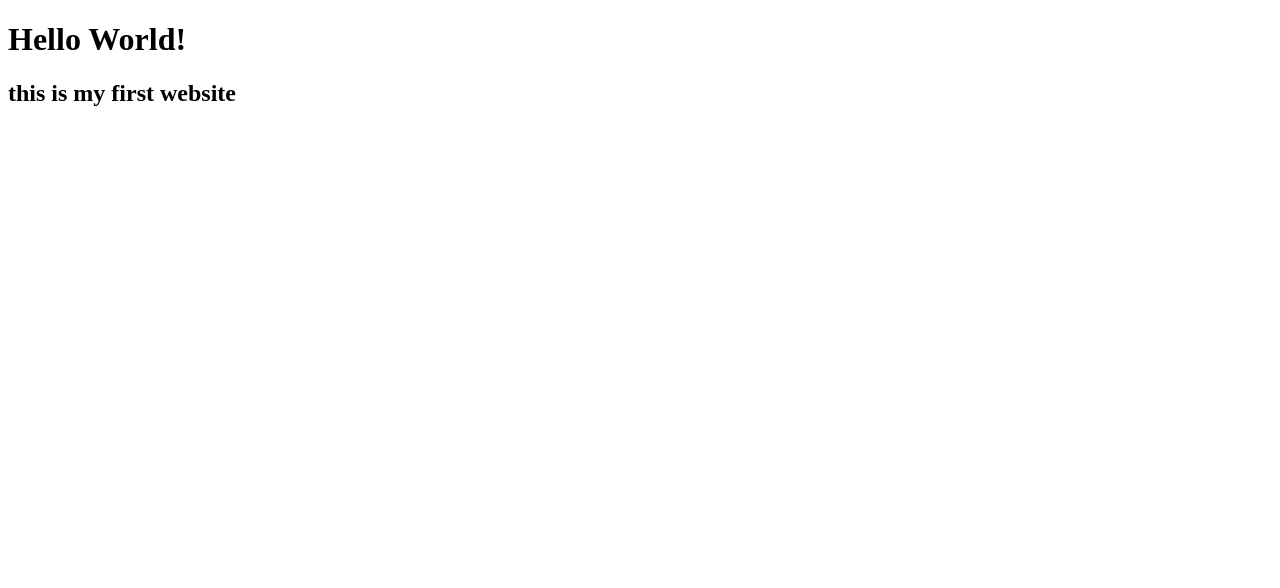
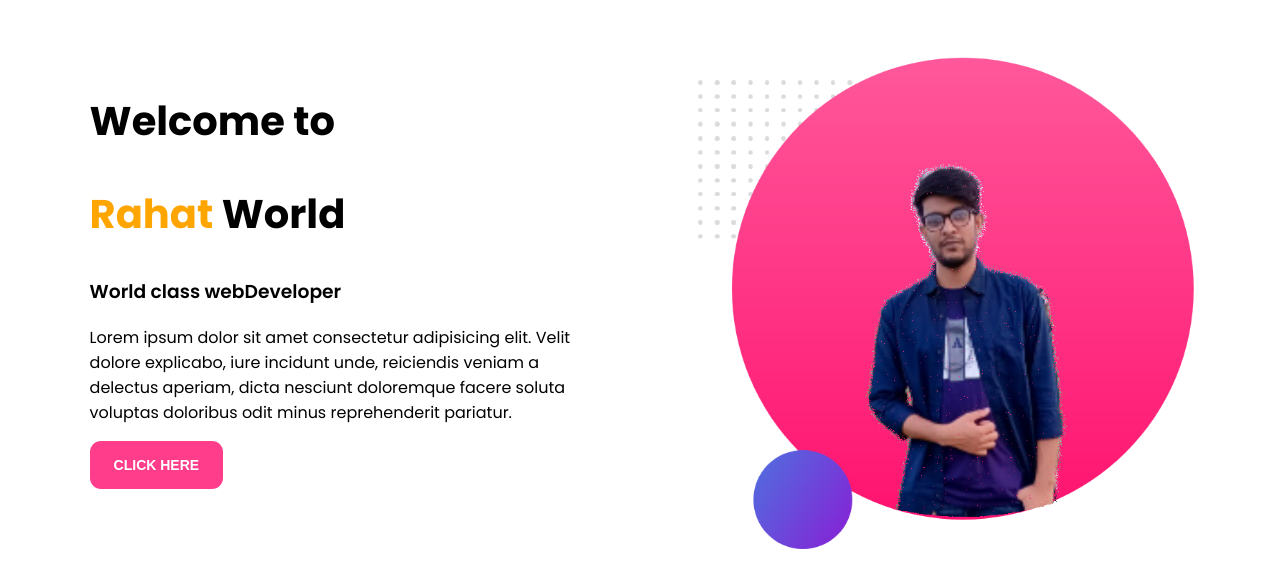
Before and after one commit to AbuRahat889/First-project, a plain HTML site: page index.html in a window 1280 px wide. Drawn offline with Linux system fonts and the light colour scheme.

Commit message:
first section

```diff
--- a/index.html
+++ b/index.html
@@ -3,11 +3,28 @@
 <head>
     <meta charset="UTF-8">
     <meta name="viewport" content="width=device-width, initial-scale=1.0">
-    <title>Document</title>
+    <title>First portfolio</title>
+    <link rel="preconnect" href="https://fonts.googleapis.com">
+    <link rel="preconnect" href="https://fonts.gstatic.com" crossorigin>
+    <link href="https://fonts.googleapis.com/css2?family=Poppins:ital,wght@0,100;0,200;0,300;0,400;0,500;0,600;0,700;0,800;0,900;1,100;1,200;1,300;1,400;1,500;1,600;1,700;1,800;1,900&display=swap" rel="stylesheet">
+
+    <link rel="stylesheet" href="style.css">
 </head>
 <body>
-    <h1>Hello World!</h1>
-    <h2>this is my first website</h2>
+    <section class="top-banner">
+        <div class="contant1">
+            <h1>Welcome to</h1>
+            <h1><span>Rahat</span> World</h1>
+            <h3>World class webDeveloper</h3>
+            <p>Lorem ipsum dolor sit amet consectetur adipisicing elit. Velit dolore explicabo, iure incidunt unde, reiciendis veniam a delectus aperiam, dicta nesciunt doloremque facere soluta voluptas doloribus odit minus reprehenderit pariatur.</p>
+            <button class="bttn">
+                <a href="#">CLICK HERE</a>
+            </button>
+        </div>
+        <div class="contant2">
+            <img src="./img/rahat.png" alt="">
+        </div>
+    </section>
 
 </body>
 </html>
--- /dev/null
+++ b/style.css
@@ -0,0 +1,56 @@
+body{
+    font-family: 'Poppins', sans-serif;
+    margin: 0;
+    padding: 0;
+
+}
+.bttn{
+    background-color: #ff3d8b;
+    border: 0px solid #ff3d8d;
+    padding: 16px 24px;
+    border-radius: 11px;
+    transition: 0.8s;
+
+}
+.bttn:hover{
+    background-color:#6552DC;
+}
+.bttn a{
+    color: white;
+    text-decoration: none;
+    font-size: 14px;
+    font-weight: bold;
+}
+
+.top-banner{
+    margin-top: -32px;
+
+}
+h1{
+    font-size: 40px;
+}
+h1 span{
+   color: orange;
+}
+h3{
+    font-weight: 600;
+}
+p{
+    font-weight: 400;
+}
+.contant1{
+    display:inline-block;
+    width: 40%;
+   float: left;
+   margin: 5%;
+   padding: 2%;
+
+}
+.contant2{
+    display:inline-block;
+    width: 40%;
+    margin-top: 89px;
+}
+.contant2 img {
+    width: 100%;
+}
```
Also changed, not shown: img/my-bg2.png (deleted), img/rahat.png (added).
